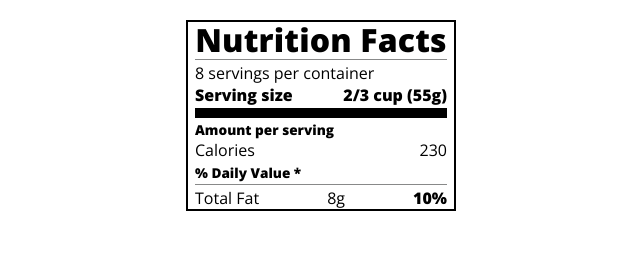
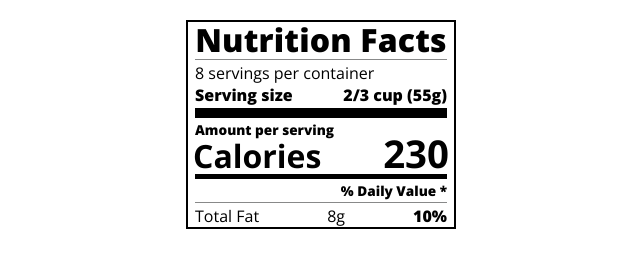
Before and after one commit to EmmanuelPaulinus/NutritionalLabel, a plain HTML site: page index.html in a window 1280 px wide. Shown: the whole page, without its empty margins (319-959 px from the left). Drawn offline with nearby package versions, Linux system fonts and the light colour scheme.

Commit message:
Update styles.css

```diff
--- a/styles.css
+++ b/styles.css
@@ -47,16 +47,36 @@ p {
   border: 0;
 }
 
+.medium {
+  height: 5px;
+}
+
 .small-text {
   font-size: 0.85rem;
 }
 
-.calories-info{
-  display:flex;
-  justify-content:space-between;
-  align-items:flex-end;
+.calories-info {
+  display: flex;
+  justify-content: space-between;
+  align-items: flex-end;
 }
 
 .calories-info h2 {
   margin: 0;
 }
+
+.left-container p {
+  margin: -5px -2px;
+  font-size: 2em;
+  font-weight: 700;
+}
+
+.calories-info span {
+  margin: -7px -2px;
+  font-size: 2.4em;
+  font-weight: 700;
+}
+
+.right {
+  justify-content: flex-end;
+}
```
